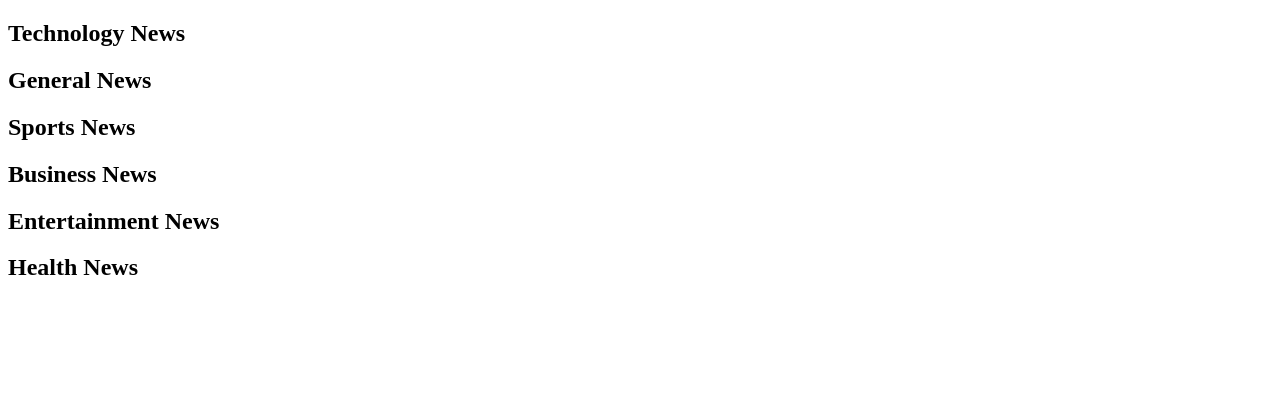
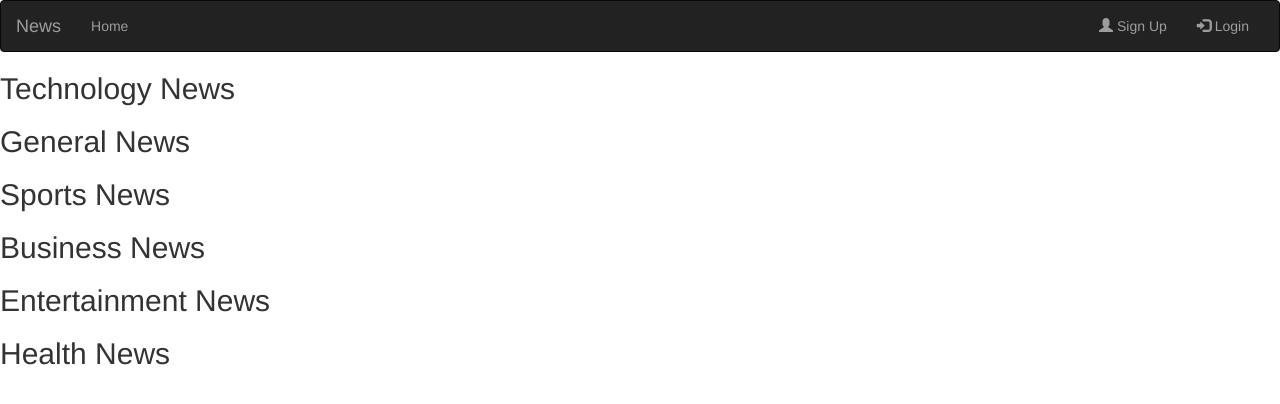
Before and after one commit to Antavio/News-Highlight, a Flask app: template app/templates/index.html in a window 1280 px wide. Shown: the top 404 px of the page. Run offline with Flask 2, Linux system fonts and the light colour scheme; the template is opened without the code that fills it, so the values that code supplies are empty; parts of the project's set-up code (start-up, migrations or seed data) failed here and were passed over; some libraries are stand-ins or nearby versions.

Commit message:
Create a navbar template and link it with our base html page.

```diff
--- a/app/__init__.py
+++ b/app/__init__.py
@@ -1,5 +1,7 @@
 from flask import Flask
 from .config import DevConfig
+from flask_bootstrap import Bootstrap
+
 
 #Initialization
 app = Flask(__name__,instance_relative_config=True)
@@ -8,4 +10,7 @@ app = Flask(__name__,instance_relative_config=True)
 app.config.from_object(DevConfig)
 app.config.from_pyfile('config.py')
 
+#Initialize the Bootstrap extension
+bootstrap = Bootstrap(app)
+
 from app import views
--- a/app/templates/base.html
+++ b/app/templates/base.html
@@ -1,4 +1,10 @@
-<!DOCTYPE html>
+{% extends 'bootstrap/base.html'%}
+
+{% block navbar %}
+    {% include 'navbar.html' %}
+{% endblock %}
+
+<!-- <!DOCTYPE html>
 <html lang="en">
 <head>
     <meta charset="UTF-8">
@@ -15,4 +21,4 @@
 
     {% endblock%}
 </body>
-</html>
+</html> -->
--- /dev/null
+++ b/app/templates/navbar.html
@@ -0,0 +1,25 @@
+<div class="navbar navbar-inverse" role="navigation">
+    <div class="container-fluid">
+        <div class="navbar-header">
+            <button type="button" class="navbar-toggle" data-toggle="collapse" data-target=".navbar-collapse">
+              <span class="sr-only">Toggle navigation</span>
+              <span class="icon-bar"></span>
+              <span class="icon-bar"></span>
+              <span class="icon-bar"></span>
+            </button>
+            <a class="navbar-brand" href="/"> News </a>
+
+        </div>
+        <div class="navbar-collapse collapse">
+            <ul class="nav navbar-nav">
+                <li><a href="/">Home</a></li>
+            </ul>
+            <ul class="nav navbar-nav navbar-right">
+                <li><a href="/"><span class="glyphicon glyphicon-user"></span> Sign Up</a></li>
+                <li><a href="/"><span class="glyphicon glyphicon-log-in"></span> Login</a></li>
+            </ul>
+
+        </div>
+
+    </div>
+</div>
```
